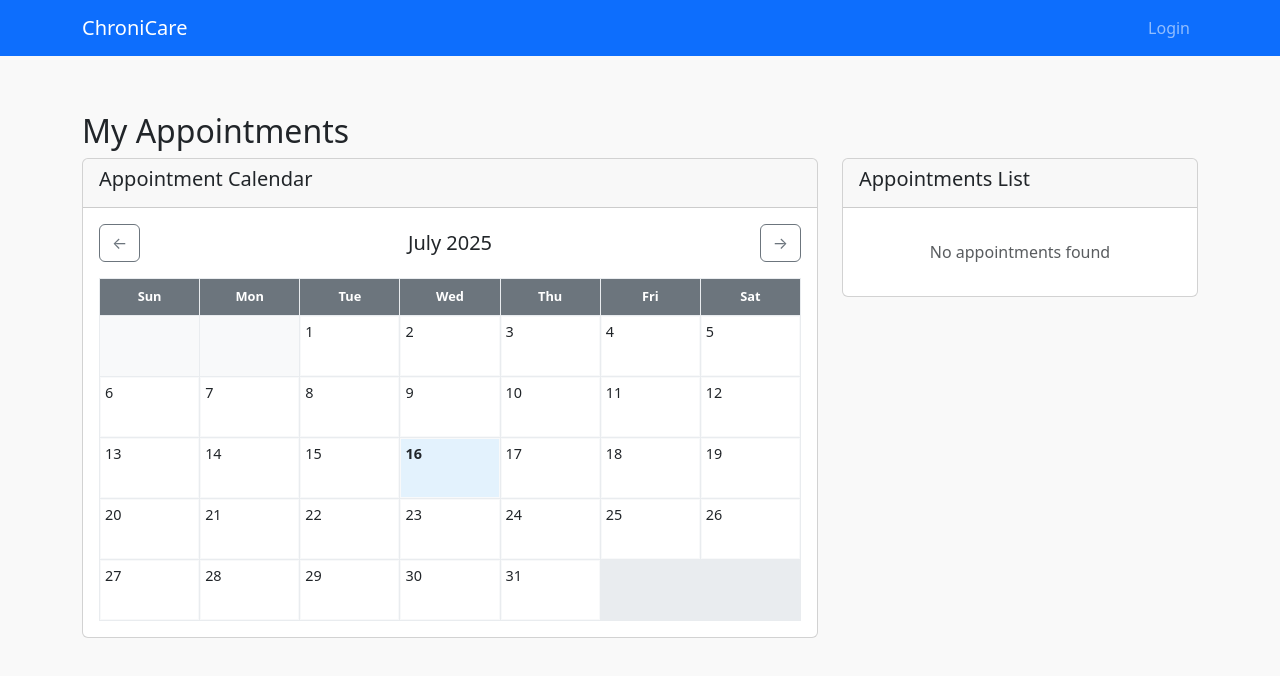
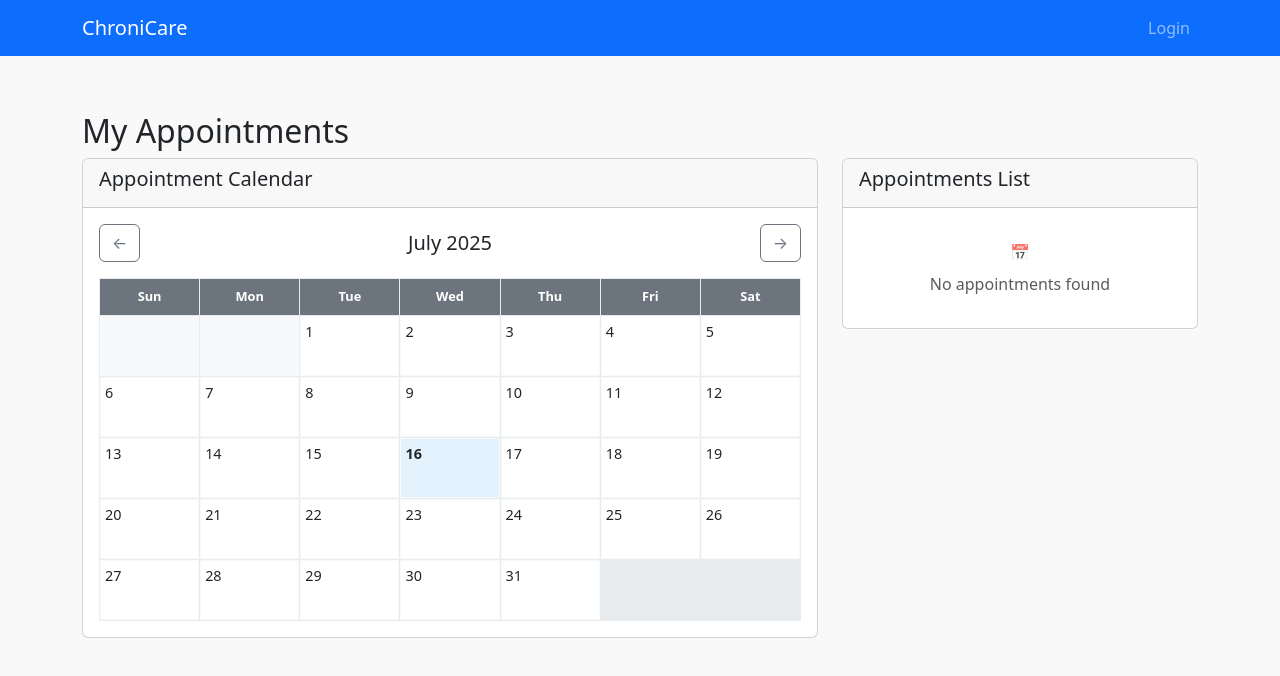
Before and after one commit to ajayygurjar/ChroniCare, a React (Vite) app: page /appointments in a window 1280 px wide. Shown: the top 676 px of the page. Built offline with nearby package versions, Linux system fonts and the light colour scheme.

Commit message:
rendering item from appointment list dynamically

```diff
--- a/src/components/Appointments/AppointmentList.jsx
+++ b/src/components/Appointments/AppointmentList.jsx
@@ -20,10 +20,14 @@ const AppointmentList = ({ appointments, loading, role, onStatusUpdate }) => {
     );
   }
 
-  if (appointments.length === 0) {
+  if (!appointments ||appointments.length === 0) {
     return (
       <div className="text-center p-3 text-muted">
-        No appointments found
+       <div className="mb-2">📅</div>
+        <div>No appointments found</div>
+        {role === 'patient' && (
+          <small>Click "Book New Appointment" to schedule your first appointment</small>
+        )}
       </div>
     );
   }
```
